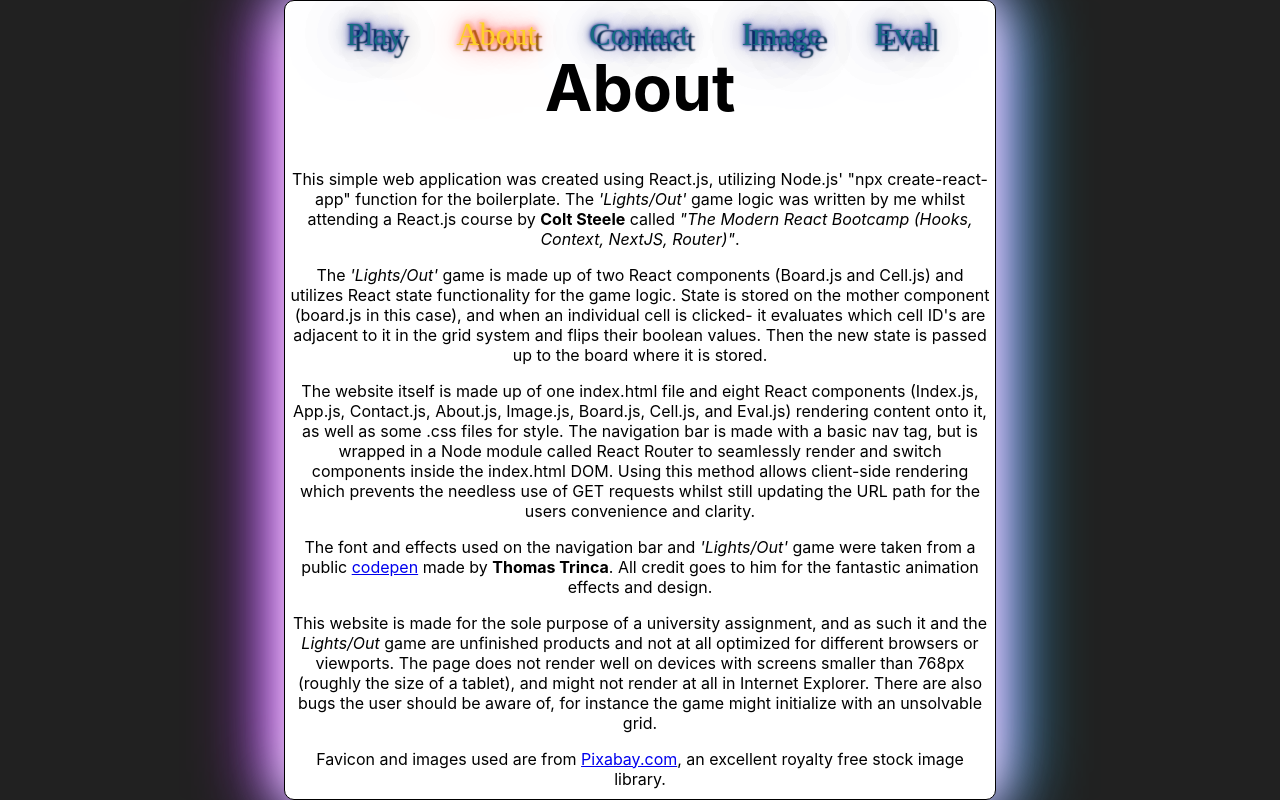
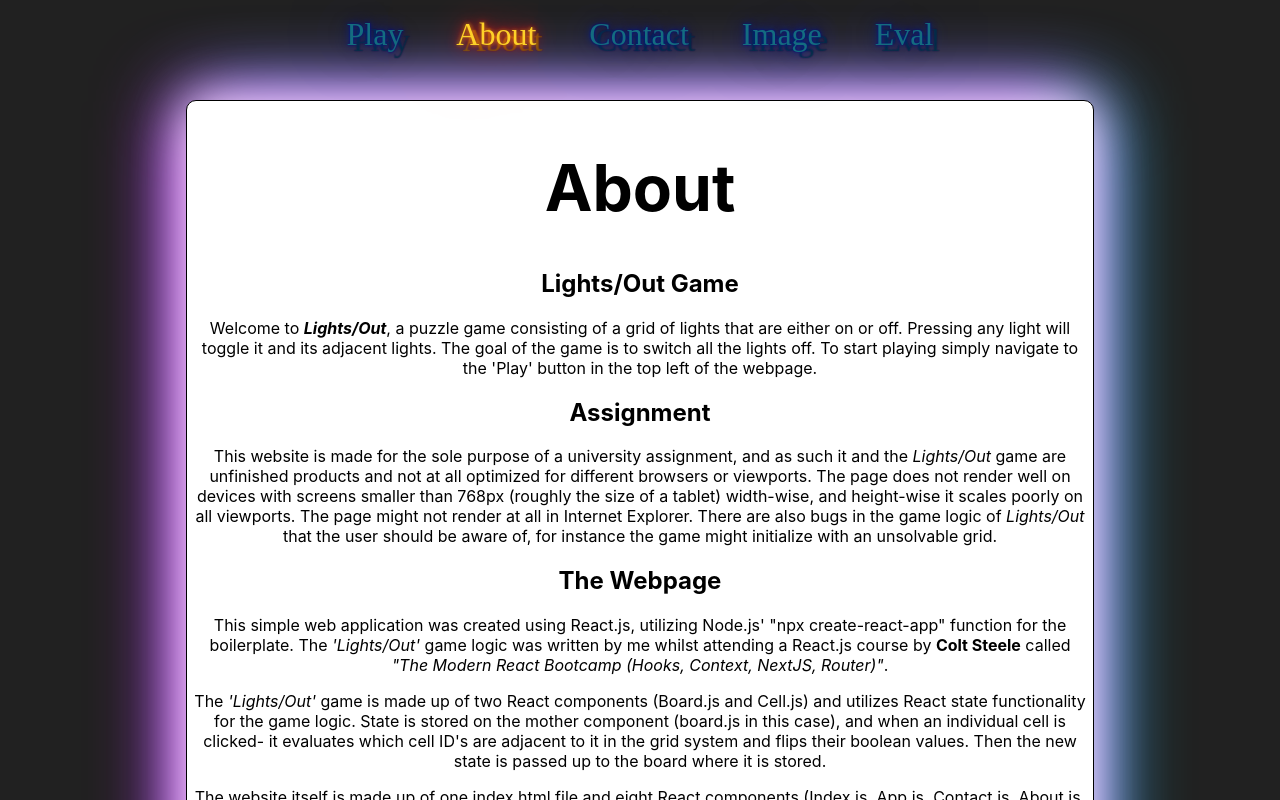
Before and after one commit to asc3ndr/ibe110-website-assignment, a React (Create React App) app: page / in a window 1280 px wide. Shown: the top 800 px of the page. Built offline with nearby package versions, Linux system fonts and the light colour scheme; a web font is replaced by a local one.

Commit message:
tweak css

```diff
--- a/src/About.js
+++ b/src/About.js
@@ -4,6 +4,15 @@ function About() {
     return (
         <div className='About'>
             <h1>About</h1>
+            <h2>Lights/Out Game</h2>
+            <p>
+                Welcome to <strong><em>Lights/Out</em></strong>, a puzzle game consisting of a grid of lights that are  either on or off. Pressing any light will toggle it and its adjacent lights. The goal of the game is to switch all the lights off. To start playing simply navigate to the 'Play' button in the top left of the webpage.
+            </p>
+            <h2>Assignment</h2>
+            <p>
+                This website is made for the sole purpose of a university assignment, and as such it and the <em>Lights/Out</em> game are unfinished products and not at all optimized for different browsers or viewports. The page does not render well on devices with screens smaller than 768px (roughly the size of a tablet) width-wise, and height-wise it scales poorly on all viewports. The page might not render at all in Internet Explorer. There are also bugs in the game logic of <em>Lights/Out</em> that the user should be aware of, for instance the game might initialize with an unsolvable grid.
+            </p>
+            <h2>The Webpage</h2>
             <p>
                 This simple web application was created using React.js, utilizing Node.js' "npx create-react-app" function for the boilerplate. The <em>'Lights/Out'</em> game logic was written by me whilst attending a React.js course by <strong>Colt Steele</strong> called <em>"The Modern React Bootcamp (Hooks, Context, NextJS, Router)"</em>.
             </p>
@@ -13,14 +22,12 @@ function About() {
             <p>
                 The website itself is made up of one index.html file and eight React components (Index.js, App.js, Contact.js, About.js, Image.js, Board.js, Cell.js, and Eval.js) rendering content onto it, as well as some .css files for style. The navigation bar is made with a basic nav tag, but is wrapped in a Node module called React Router to seamlessly render and switch components inside the index.html DOM. Using this method allows client-side rendering which prevents the needless use of GET requests whilst still updating the URL path for the users convenience and clarity.
             </p>
+            <h2>Acknowledgements</h2>
             <p>
                 The font and effects used on the navigation bar and <em>'Lights/Out'</em> game were taken from a public <a href='https://codepen.io/Trinca/pen/NAvpWa'>codepen</a> made by <strong>Thomas Trinca</strong>. All credit goes to him for the fantastic animation effects and design.
             </p>
             <p>
-                This website is made for the sole purpose of a university assignment, and as such it and the <em>Lights/Out</em> game are unfinished products and not at all optimized for different browsers or viewports. The page does not render well on devices with screens smaller than 768px (roughly the size of a tablet), and might not render at all in Internet Explorer. There are also bugs the user should be aware of, for instance the game might initialize with an unsolvable grid.
-            </p>
-            <p>
-                Favicon and images used are from <a href='https://pixabay.com'>Pixabay.com</a>, an excellent royalty free stock image library.
+                Favicon and images used are from <a href='https://pixabay.com'><strong>Pixabay.com</strong></a>, an excellent royalty free stock image library.
             </p>
         </div>
     );
--- a/src/App.css
+++ b/src/App.css
@@ -6,8 +6,6 @@
 .App {
   text-align: center;
   display: flex;
-  background: #212121;
-  height: 100vh;
   justify-content: center;
   flex-direction: column;
   align-items: center;
@@ -21,6 +19,10 @@
   justify-content: space-around;
   position: fixed;
   top: 0;
+  z-index: 1;
+}
+.App-content {
+  margin-top: 100px;
 }
 
 .active-link {
@@ -47,14 +49,6 @@ Nav a {
   border-bottom: 1px solid #FED128;
 }
 
-.App-content {
-  display: flex;
-  justify-content: center;
-  align-items: center;
-  height: 100%;
-  border: 1px solid black;
-}
-
 img {
   width: 40%;
 }
@@ -63,8 +57,8 @@ img {
 .Contact,
 .Image,
 .Eval {
-  width: 700px;
-  min-height: 600px;
+  max-width: 70%;
+  min-width: 400px;
   background: white;
   border: 1px solid black;
   box-shadow: 0 0 50px #fff, -10px 0 80px #f0f, 10px 0 80px #0ff;
--- a/src/App.js
+++ b/src/App.js
@@ -17,6 +17,7 @@ function App() {
         <NavLink exact activeClassName='active-link' to='/image'>Image</NavLink>
         <NavLink exact activeClassName='active-link' to='/eval'>Eval</NavLink>
       </nav>
+      <div className='App-content'>
         <Switch>
           <Route exact path='/' render={About} />
           <Route exact path='/contact' render={Contact} />
@@ -29,6 +30,7 @@ function App() {
           />} />
         </Switch>
       </div>
+    </div>
   );
 }
 
--- a/src/Contact.js
+++ b/src/Contact.js
@@ -5,7 +5,6 @@ function Contact() {
         <div className='Contact'>
             <h1>Contact</h1>
             <p><strong>E-mail:</strong> andreas.m.rovik@stud.himolde.no</p>
-            <p>This e-mail address is for scholastic purposes only, please refrain from contacting me for any other reason.</p>
         </div>
     );
 }
--- a/src/Image.js
+++ b/src/Image.js
@@ -5,6 +5,7 @@ function Image() {
         <div className='Contact'>
             <h1>Mandatory Image</h1>
             <img src='https://cdn.pixabay.com/photo/2017/02/01/11/25/animal-2029774_960_720.png' alt='drawing of a rooster' />
+            <p>Rooster or Hen?</p>
         </div>
     );
 }
--- a/src/index.css
+++ b/src/index.css
@@ -6,6 +6,7 @@ body {
   sans-serif;
   -webkit-font-smoothing: antialiased;
   -moz-osx-font-smoothing: grayscale;
+  background-color: #212121;
 }
 
 code {
```
Lines whose indentation alone changed are shown as unchanged.
